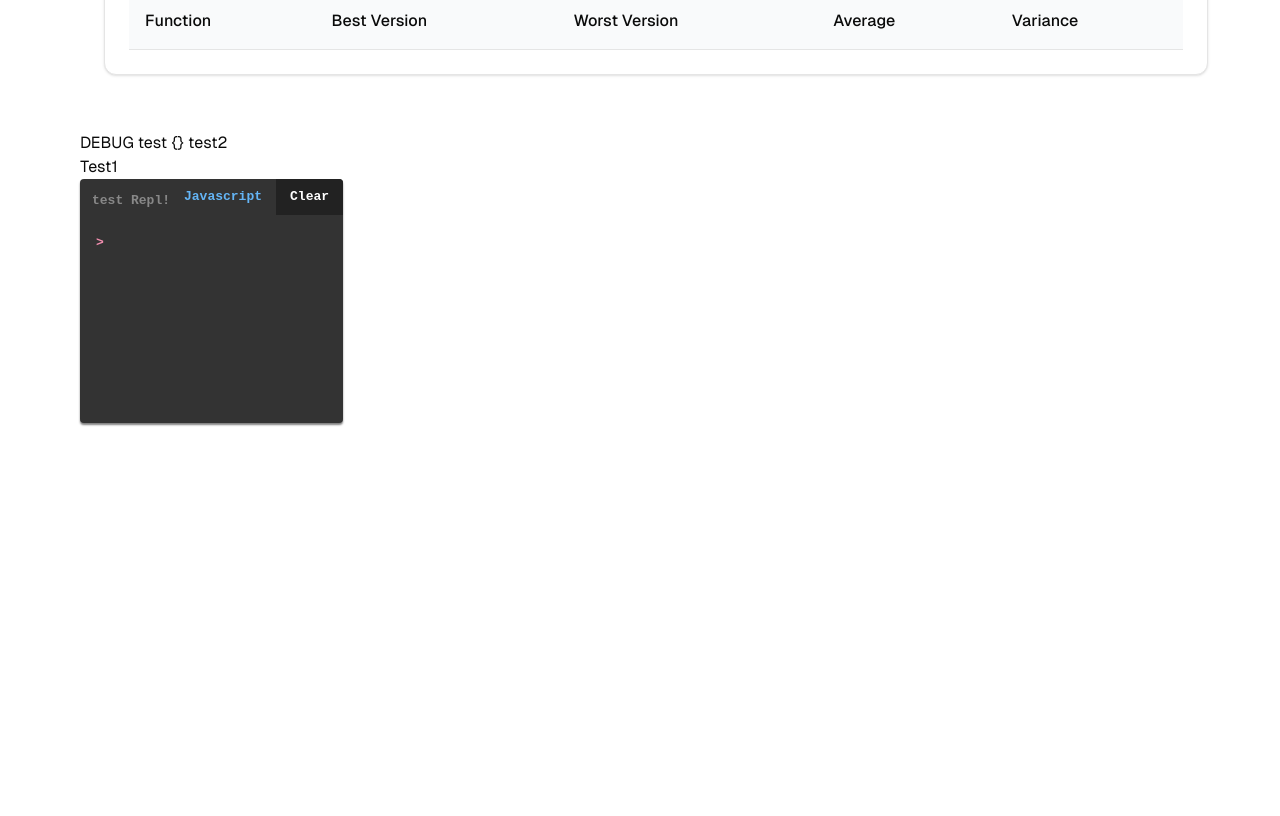
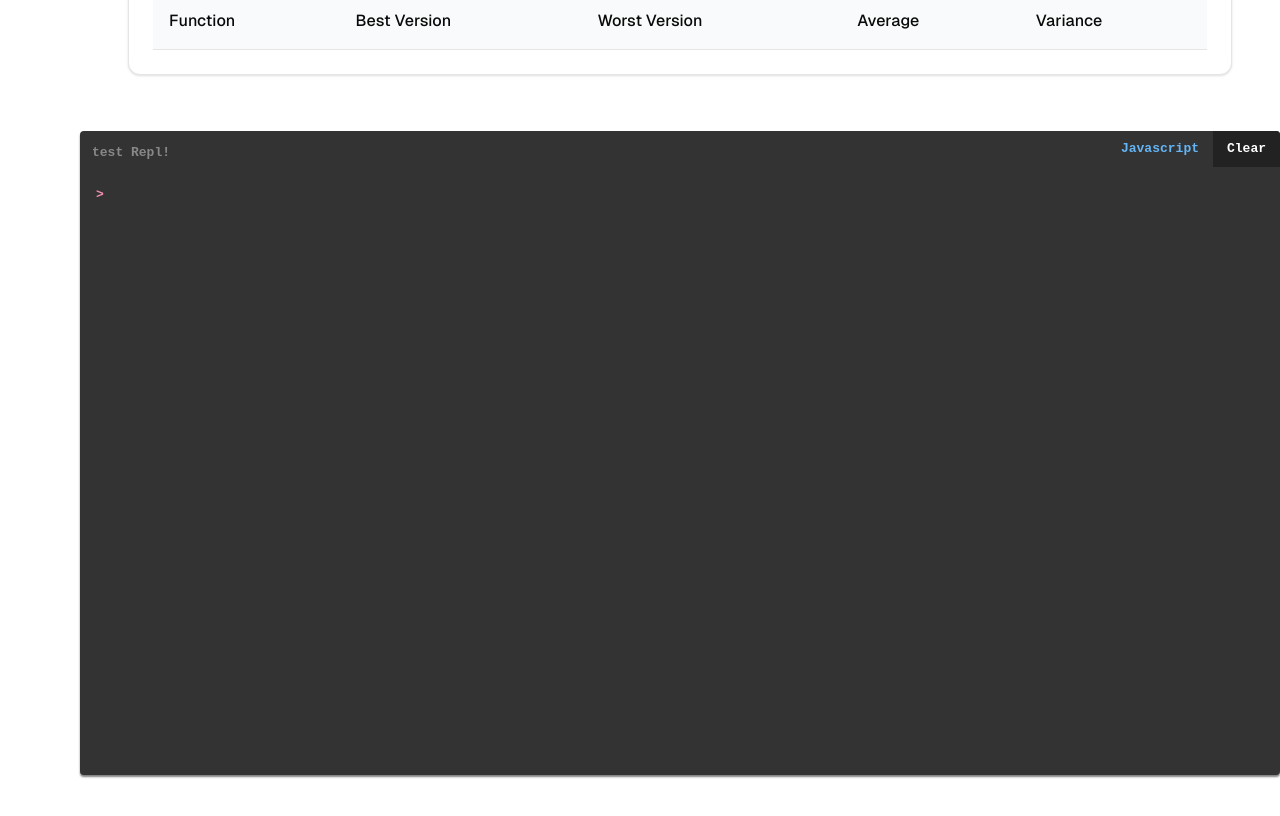
Before and after one commit to meta-introspector/react-shadcn-perf-report, a Next.js app: page / in a window 1280 px wide. Shown: the part 1040-1856 px from the top of the page. Before the commit the page ends 1627 px from the top, so only its background shows below. Built offline with nearby package versions, Linux system fonts and the light colour scheme.

Commit message:
fixing eval bug

```diff
--- a/app/ReactReplJS.tsx
+++ b/app/ReactReplJS.tsx
@@ -19,9 +19,11 @@ function scopeEval(scope: Scope, script: string): Promise<Scope> {
 }
 
 async function execAndGetLine(execLine: string): Promise<LineT> {
+  console.log("execAndGetLine", execLine);
    if (!execLine.trim()) return { type: "error", value: "Empty"}
    try {
      const evalOutput = await scopeEval(window, execLine)
+     console.log("evalOutput", evalOutput);
      return { type: "output", value: prettyFormat(evalOutput) }
    } catch (e) {
        return { type: "error", value: JSON.stringify(e) }
@@ -29,6 +31,7 @@ async function execAndGetLine(execLine: string): Promise<LineT> {
  }
 
 export const ReactReplJS: FCReactReplPropsT = (args: ReactReplPropsT) => {
+  console.log("repl",args)
   const title=args.title
   const tabs=args.tabs
   const selectedTab=args.selectedTab
@@ -41,13 +44,17 @@ export const ReactReplJS: FCReactReplPropsT = (args: ReactReplPropsT) => {
   const [lines, setLines] = useState<LinesT|undefined>(initialLines)
 
   const onSubmit = async (execLine: string) => {
-    if (lines) {
-     const newLines = lines.concat([{ type: "input", value: execLine }])
-     setLines(newLines)
-     if (!execLine.trim()) return
-      setLines(newLines.concat([await execAndGetLine(execLine)]))
+    console.log("onsubmit",lines)
+    if (!lines) {
+      setLines([]);
     }
-   }
+
+    const newLines = lines.concat([{ type: "input", value: execLine }])
+    setLines(newLines)
+    if (!execLine.trim()) return
+    setLines(newLines.concat([await execAndGetLine(execLine)]))
+  }
+
 
   if (submitCodeRef) submitCodeRef.current = onSubmit;
 
@@ -68,7 +75,7 @@ export const ReactReplJS: FCReactReplPropsT = (args: ReactReplPropsT) => {
   }, [])
 
   return (
-  <div> Test1
+  <div>
     <ReactRepl
       title={title}
       tabs={tabs || ["Javascript"]}
--- a/app/ReactReplView.tsx
+++ b/app/ReactReplView.tsx
@@ -6,6 +6,7 @@ import styled from "styled-components";
 import { LineT, ReactReplPropsT } from "./types";
 
 const Container = styled.div`
+width: 1200px;
   font-family: monospace;
   font-weight: bold;
   color: #fff;
--- a/app/repl.tsx
+++ b/app/repl.tsx
@@ -29,29 +29,41 @@ const GeneralPurposeReplUI = () => {
       // onSubmit={actionOnSubmit}
       // submitCodeRef={submitCodeRef}
   // onClear={actionOnClear}
+
+  // onChangeTab={function (tab: string): void {
+  //         //throw new Error("Function not implemented.");
+  // 	  console.log("change tag", tab);
+  // 	  submitCode('alert(`${tab}! This will appear in the REPL!`)');
+
+  //       } }
   return  (
-    <div>DEBUG { JSON.stringify( actionOnSubmit ) } test { JSON.stringify( submitCodeRef )} test2
+    <div>
     <ReactRepl
         title={`test Repl!`}
-        tabs={["Javascript"]}
-        selectedTab="Javascript"     height={200}
-        lines={[
-          { type: "input", value: "obj = { something: 2 }" },
-          { type: "output", value: '{ "something": 2 }' },
-          { type: "input", value: "b" },
-          { type: "error", value: "TypeError: b is not defined" },
-        ]} onChangeTab={function (tab: string): void {
-          //throw new Error("Function not implemented.");
-	  console.log("change tag", tab);
-	  submitCode('alert(`${tab}! This will appear in the REPL!`)');
+      height={600}
 
-        } } onSubmit={function (input: string): void {
-          //throw new Error("Function not implemented.");
-	  console.log("input", input, eval(input));
-	  submitCode('alert(`${input}! This will appear in the REPL!`)');
-	  //FIXME: lines.append({type:"input",value: input});
+      // TODO:
+      // add copy
+      // split into chunks
+      // send to port
+      // connect port between browser windows
+      // send to another app or chat window on android.
+      // send to llm
+      //lines={[
+      //          { type: "input", value: "obj = { something: 2 }" },
+      //          { type: "output", value: '{ "something": 2 }' },
+      //          { type: "input", value: "b" },
+      //   { type: "error", value: "TypeError: b is not defined" },
+      //]}
 
-        } }    /></div>
+b      // onSubmit={function (input: string): void {
+      //     //throw new Error("Function not implemented.");
+      // 	  console.log("input", input, eval(input));
+      // 	  submitCode('alert(`${input}! This will appear in the REPL!`)');
+      // 	  //FIXME: lines.append({type:"input",value: input});
+
+      //   } }
+    /></div>
   )
 }
 export default GeneralPurposeReplUI;
```
Also changed, not shown: package.json (+5 -4 lines).
